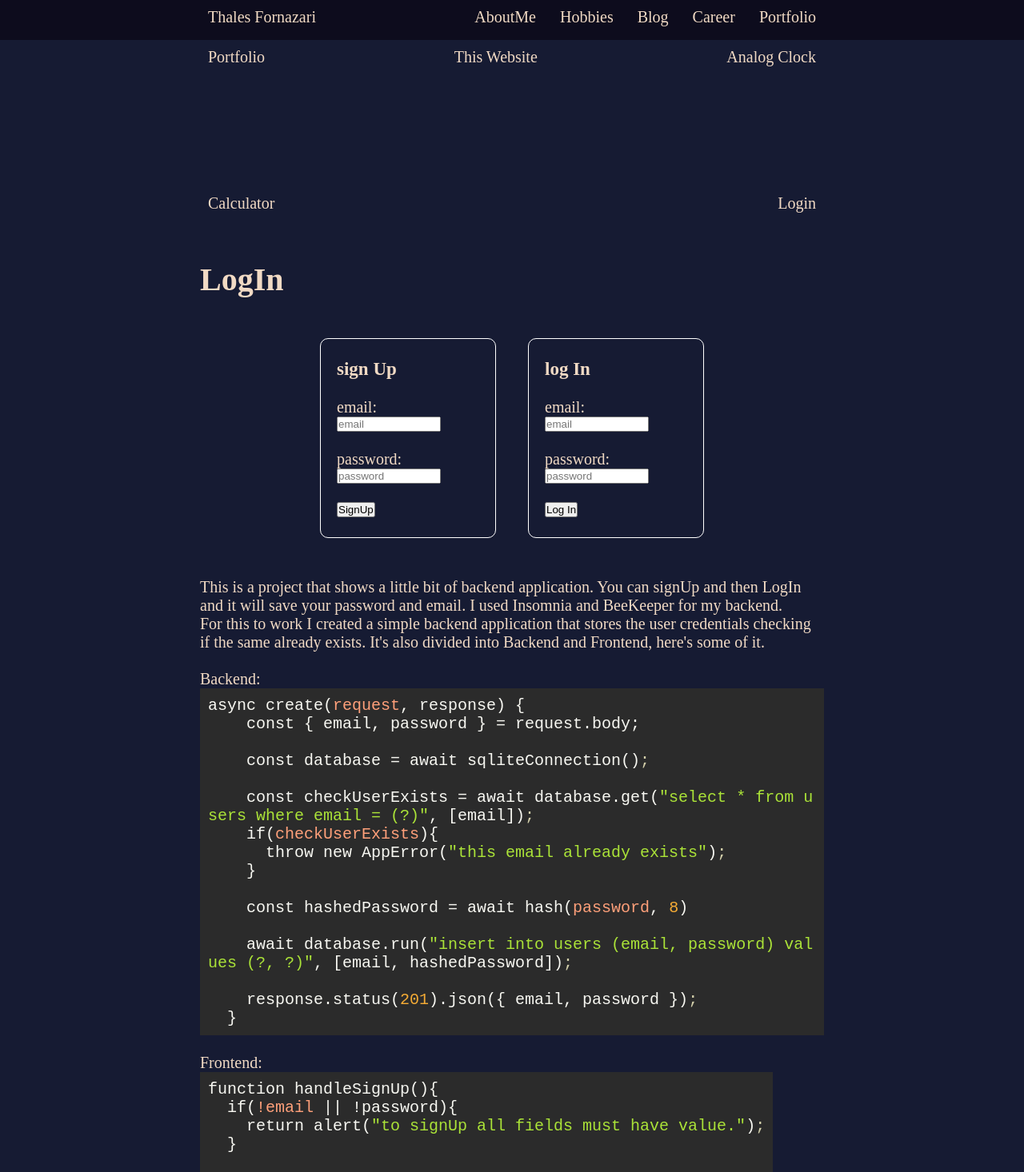
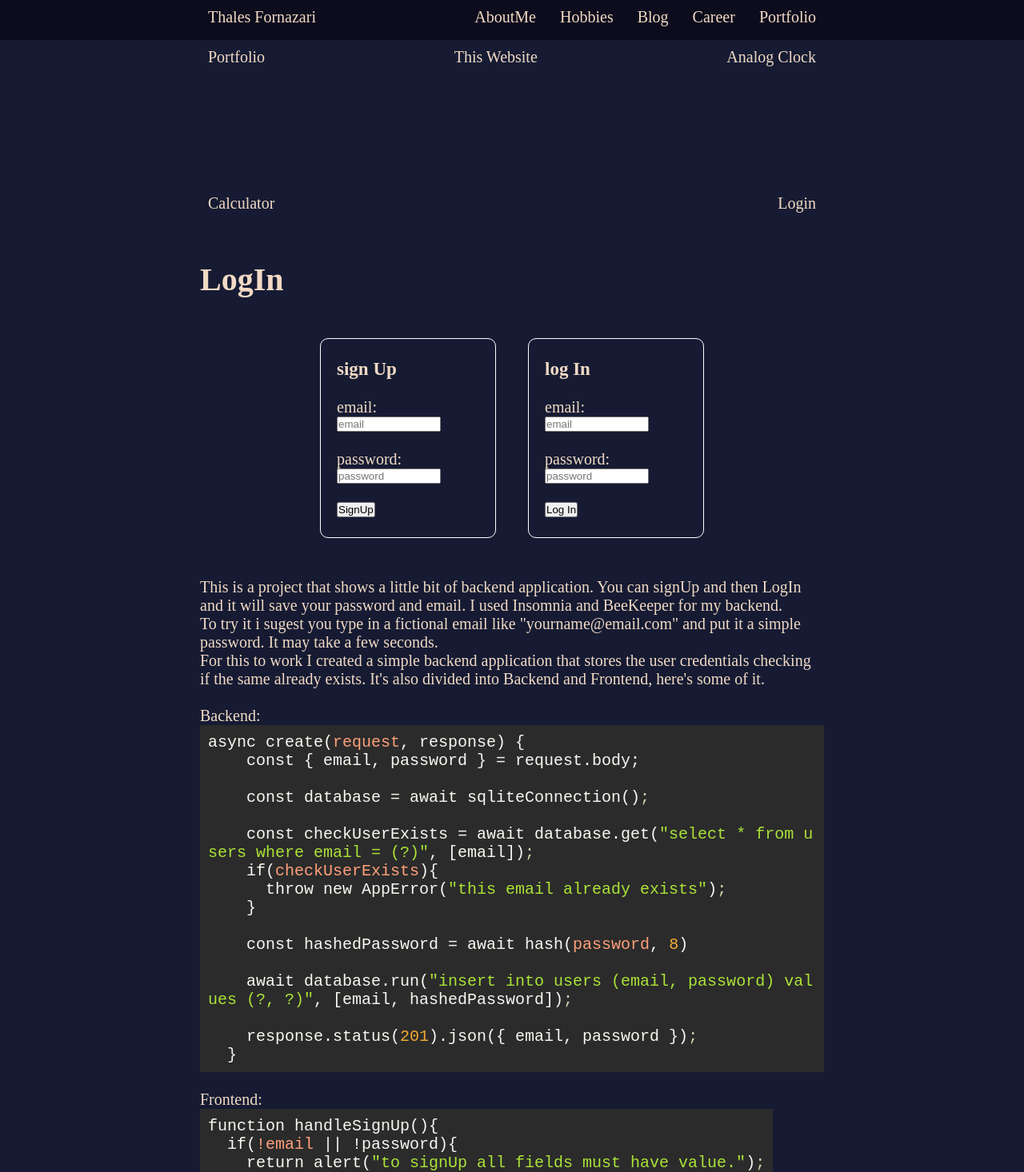
Before and after one commit to thalfor/websiteFrontend, a React (Vite) app: page /Portfolio/Login in a window 1280 px wide. Shown: the top 1466 px of the page at 80% size. Built offline with nearby package versions, Linux system fonts and the light colour scheme; a web font is replaced by a local one.

Commit message:
updating Login project description

```diff
--- a/src/pages/devProjectsEng/login/index.jsx
+++ b/src/pages/devProjectsEng/login/index.jsx
@@ -112,6 +112,7 @@ function handleSignIn(){
       <p>
         This is a project that shows a little bit of backend application. You can signUp and then LogIn and it will save your password and email.
         I used Insomnia and BeeKeeper for my backend.<br />
+        To try it i sugest you type in a fictional email like "yourname@email.com" and put it a simple password. It may take a few seconds.<br />
         For this to work I created a simple backend application that stores the user credentials checking if the same already exists.
         It's also divided into Backend and Frontend, here's some of it. <br /><br />
         Backend:<br />
```
